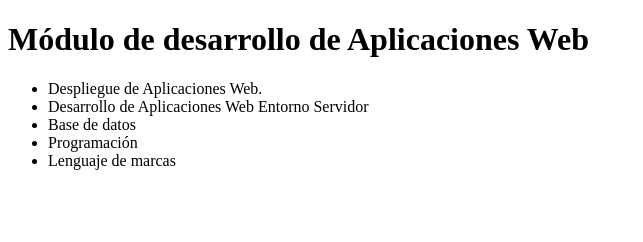
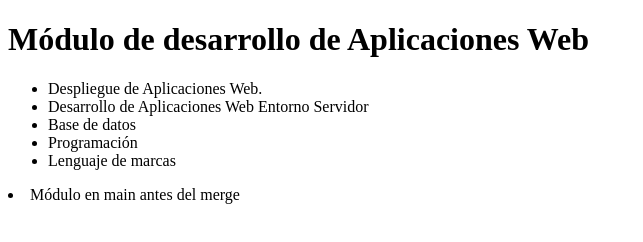
Before and after one commit to schnaiderdellien/DawAct1_4, a plain HTML site: page index.html in a window 1280 px wide. Shown: the whole page, without its empty margins (0-643 px from the left). Drawn offline with Linux system fonts and the light colour scheme.

Commit message:
Añadido módulo en main

```diff
--- a/index.html
+++ b/index.html
@@ -27,3 +27,4 @@
 
 </body>
 </html>
+    <li>Módulo en main antes del merge</li>
```
